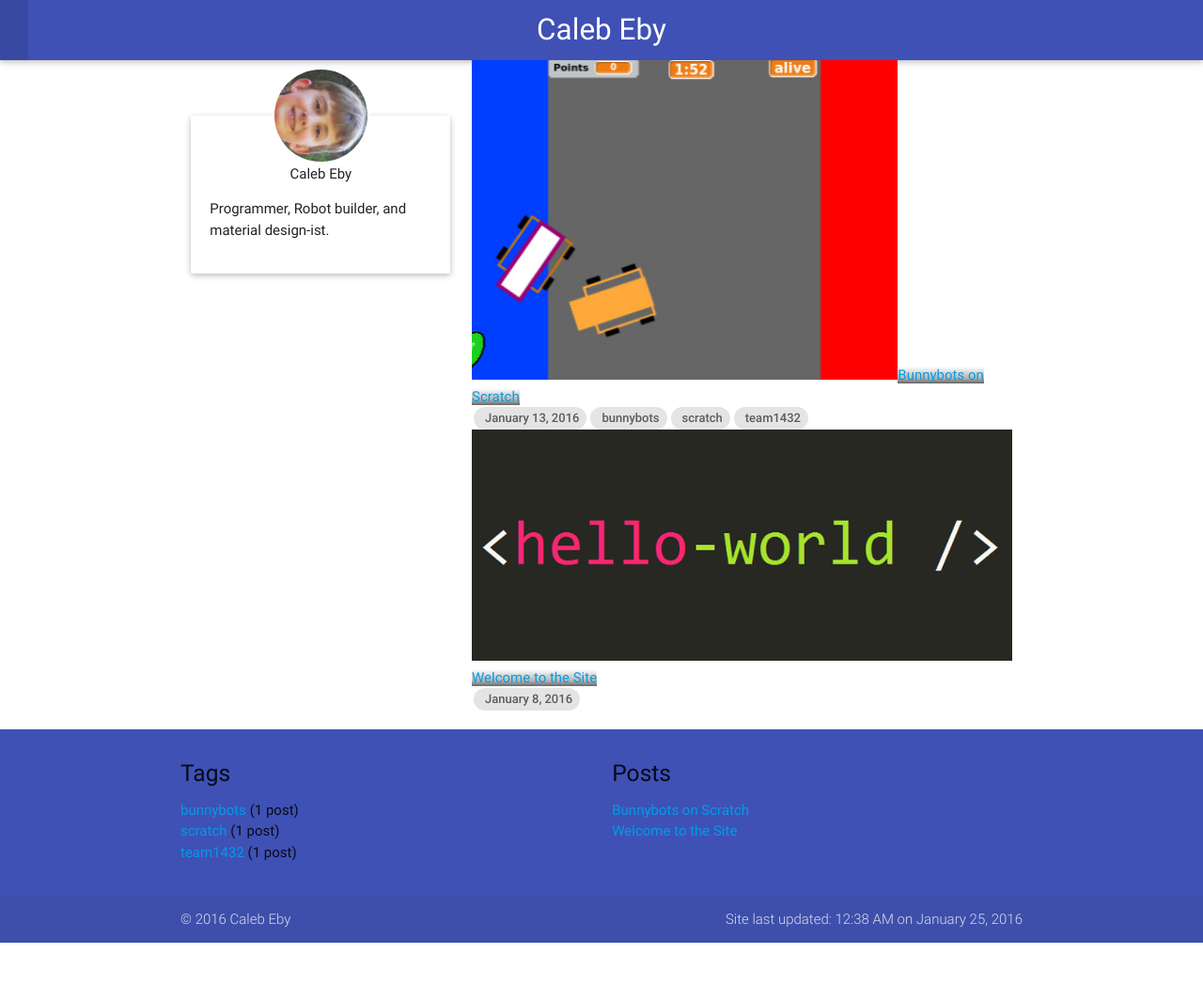
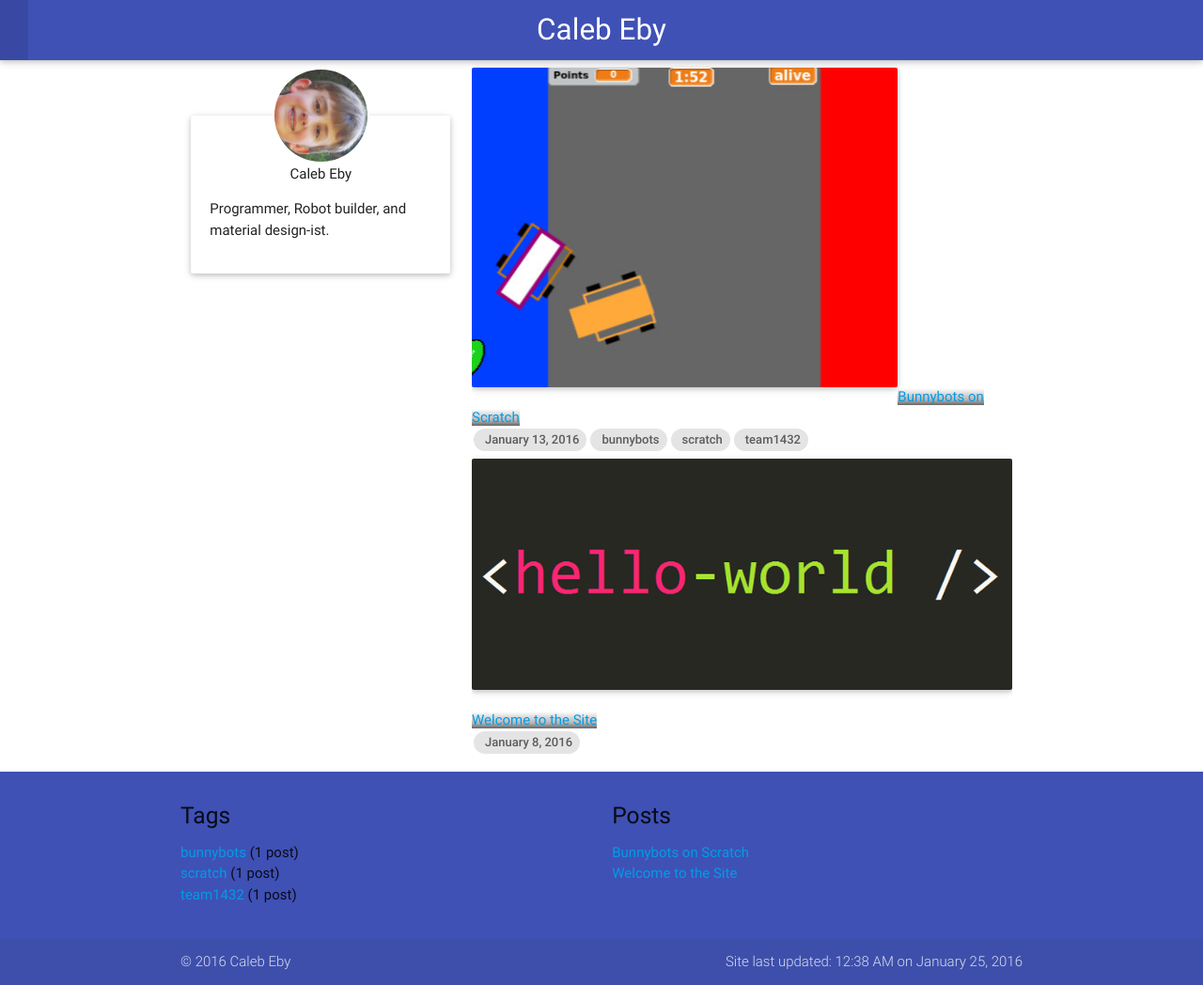
Before and after one commit to calebeby/calebeby.github.io, a Jekyll site: the page built from index.html, in a window 1280 px wide. Shown: the whole page at 94% size. Built offline with Jekyll 4.4.1, drawn with Linux system fonts in a browser that asks for light colours; nearby versions of some CDN libraries; before the commit the page ends 1003 px from its top, so only the background shows below that.

Commit message:
Update _my-styles.scss

```diff
--- a/_sass/_my-styles.scss
+++ b/_sass/_my-styles.scss
@@ -11,7 +11,9 @@
 
 .blog-post .card-image img {
   max-height: 340px;
+  @extend %card;
 }
+
 //add github-like indicators for add and delete
 del::before {
   content: "-";
```
